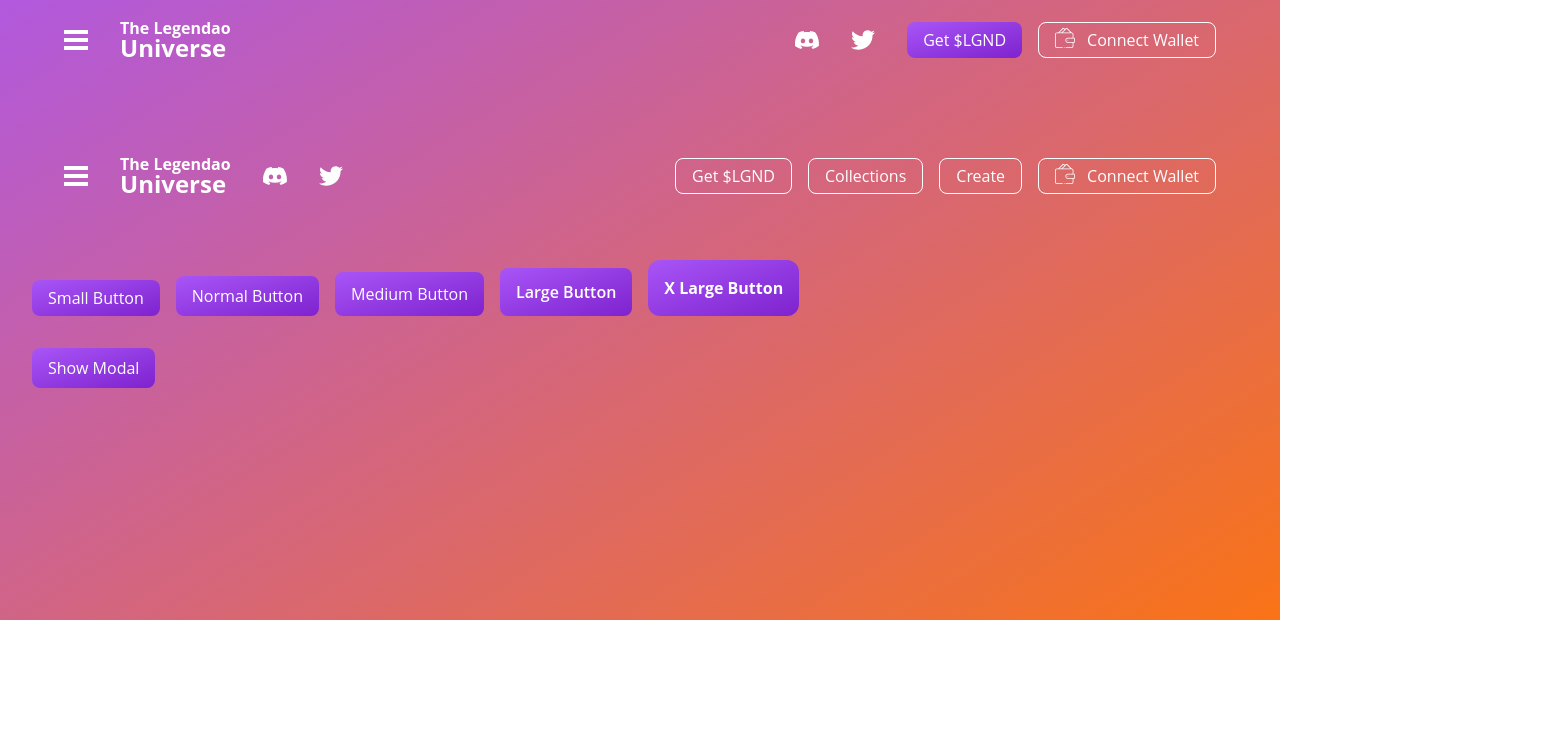
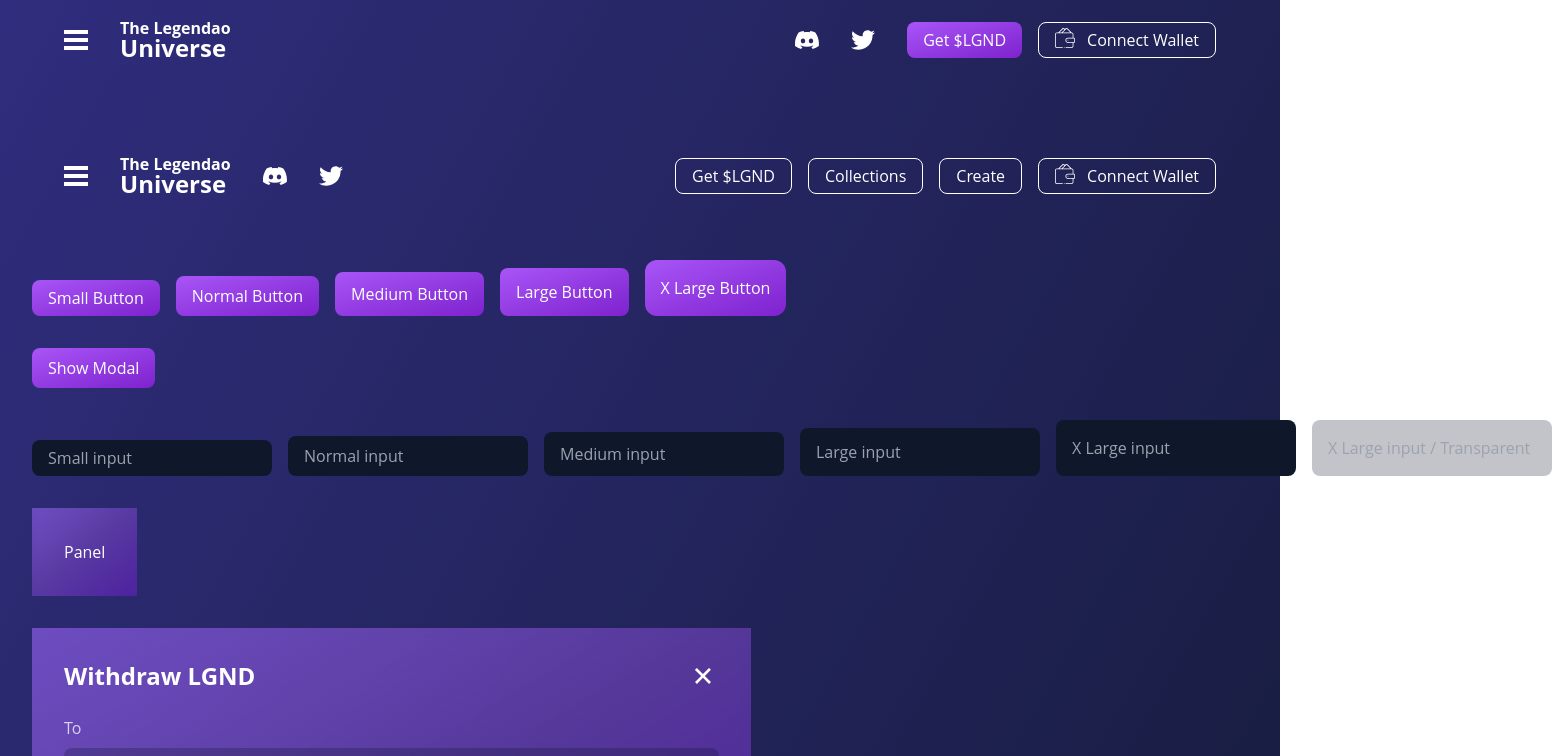
Before and after one commit to eladr7/LegenDAO-fe, a React (Create React App) app: page /ui in a window 1280 px wide. Shown: the part 180-936 px from the top of the page, 1552 px wide, since content can reach past the window. Before the commit the page ends 800 px from the top, so only its background shows below. Built offline with nearby package versions, Linux system fonts and the light colour scheme.

Commit message:
chore: update and create common components

```diff
--- a/src/components/commons/Button.tsx
+++ b/src/components/commons/Button.tsx
@@ -1,48 +1,48 @@
 import React, { useCallback } from "react";
 import cn from "classnames";
 
-interface IButtonAttrs extends React.ButtonHTMLAttributes<HTMLButtonElement> {
+interface IProps extends React.ButtonHTMLAttributes<HTMLButtonElement> {
     ref?: React.LegacyRef<HTMLButtonElement>;
-    size?: "sm" | "md" | "lg" | "xl";
+    bigness?: "sm" | "md" | "lg" | "xl";
     bTransparent?: boolean;
     bActivated?: boolean;
 }
 
 export default function Button({
     ref,
-    size,
+    bigness,
     bTransparent,
     bActivated,
     children,
     className,
     ...props
-}: IButtonAttrs): React.ReactElement {
-    const getSizeClassNames = useCallback(() => {
-        switch (size) {
+}: IProps): React.ReactElement {
+    const getBignessClassNames = useCallback(() => {
+        switch (bigness) {
             case "sm":
                 return "h-input-sm rounded-lg";
             case "md":
                 return "h-input-md rounded-lg";
             case "lg":
-                return "h-input-lg font-semibold rounded-lg";
+                return "h-input-lg rounded-lg";
             case "xl":
-                return "h-input-xl font-bold rounded-xl";
+                return "h-input-xl rounded-xl";
 
             default:
                 return "h-input rounded-lg";
         }
-    }, [size]);
+    }, [bigness]);
 
     const getTransparentClassNames = useCallback(() => {
         if (bActivated) return "bg-white text-purple-700";
-        return ["bg-transparent border border-white"];
+        return ["bg-transparent border border-white", "hover:bg-white/80 hover:text-purple-700", "active:bg-white active:text-purple-700"];
     }, [bActivated]);
 
     return (
         <button
             ref={ref}
             className={cn(
-                getSizeClassNames(),
+                getBignessClassNames(),
                 "ml-4 first:ml-0 px-4",
                 "flex flex-row flex-nowrap justify-center items-center shrink-0 grow-0",
                 "text-white whitespace-nowrap select-none transition-colors",
--- a/src/components/commons/Header.tsx
+++ b/src/components/commons/Header.tsx
@@ -67,7 +67,7 @@ export function Header({ type }: Props): React.ReactElement {
     const renderWalletBtn = useCallback(() => {
         if (isWalletConnected()) {
             return (
-                <Button size="sm" bTransparent onClick={handleOnWalletBtnClicked}>
+                <Button bigness="sm" bTransparent onClick={handleOnWalletBtnClicked}>
                     <div className="flex flex-row flex-nowrap justify-center items-center">
                         <div className="w-icon h-icon grow-0 shrink-0 mr-2 last:mr-0">
                             <WalletIcon />
@@ -78,7 +78,7 @@ export function Header({ type }: Props): React.ReactElement {
             );
         }
         return (
-            <Button size="sm" bTransparent onClick={handleOnConnectWalletBtnClicked}>
+            <Button bigness="sm" bTransparent onClick={handleOnConnectWalletBtnClicked}>
                 <div className="flex flex-row flex-nowrap justify-center items-center">
                     <div className="w-icon h-icon grow-0 shrink-0 mr-2 last:mr-0">
                         <WalletIcon />
@@ -147,7 +147,7 @@ export function Header({ type }: Props): React.ReactElement {
                 <div className="flex flex-row flex-nowrap justify-end items-center">
                     {renderActions()}
                     <div className="ml-8 first:ml-0 flex flex-row flex-nowrap">
-                        <Button size="sm">Get $LGND</Button>
+                        <Button bigness="sm">Get $LGND</Button>
                         {renderWalletBtn()}
                     </div>
                 </div>
@@ -171,13 +171,13 @@ export function Header({ type }: Props): React.ReactElement {
                 <div className="ml-8 first:ml-0 grow flex flex-row flex-nowrap justify-between items-center">
                     {renderActions()}
                     <div className="ml-8 first:ml-0 flex flex-row flex-nowrap">
-                        <Button size="sm" bTransparent>
+                        <Button bigness="sm" bTransparent>
                             Get $LGND
                         </Button>
-                        <Button size="sm" bTransparent>
+                        <Button bigness="sm" bTransparent>
                             Collections
                         </Button>
-                        <Button size="sm" bTransparent>
+                        <Button bigness="sm" bTransparent>
                             Create
                         </Button>
                         {renderWalletBtn()}
--- a/src/components/commons/Input.tsx
+++ b/src/components/commons/Input.tsx
@@ -1,27 +1,43 @@
-import React from "react";
+import React, { useCallback } from "react";
 import cn from "classnames";
 
-interface IInputAttrs extends React.InputHTMLAttributes<HTMLInputElement> {
+interface IProps extends React.InputHTMLAttributes<HTMLInputElement> {
     ref?: React.LegacyRef<HTMLInputElement>;
+    bigness?: "sm" | "md" | "lg" | "xl";
     bTransparent?: boolean;
 }
 
 export default function Input({
     ref,
+    bigness,
     bTransparent,
     className,
     ...props
-}: IInputAttrs): React.ReactElement {
+}: IProps): React.ReactElement {
+    const getBignessClassNames = useCallback(() => {
+        switch (bigness) {
+            case "sm":
+                return "h-input-sm rounded-lg";
+            case "md":
+                return "h-input-md rounded-lg";
+            case "lg":
+                return "h-input-lg rounded-lg";
+            case "xl":
+                return "h-input-xl rounded-lg";
+
+            default:
+                return "h-input rounded-lg";
+        }
+    }, [bigness]);
+
     return (
         <input
             ref={ref}
             className={cn(
-                "h-input",
+                getBignessClassNames(),
                 "disabled:opacity-50",
-                "grow shrink",
-                bTransparent
-                    ? "px-0 bg-transparent border-b border-b-slate-200 rounded-none outline-none"
-                    : "px-4 bg-slate-100 rounded-lg",
+                "grow shrink px-4",
+                bTransparent ? "bg-slate-900/25 text-white/90" : "bg-slate-900 text-white",
                 className
             )}
             {...props}
--- a/src/components/commons/Modal.tsx
+++ b/src/components/commons/Modal.tsx
@@ -19,7 +19,11 @@ export default function Modal({
                       <div className="w-full h-full fixed top-0 left-0 z-50 flex flex-row items-center justify-center select-none overflow-visible">
                           <div
                               onClick={onOuterClick}
-                              className="absolute top-0 left-0 w-full h-[200vh] select-none cursor-pointer backdrop-filter backdrop-blur-sm bg-slate-900/50"
+                              className={cn(
+                                  "absolute top-0 left-0 w-full h-[200vh]",
+                                  "select-none cursor-pointer",
+                                  "backdrop-filter backdrop-blur-sm bg-slate-900/50"
+                              )}
                           ></div>
                           <div
                               className={cn(
--- a/src/components/commons/Panel.tsx
+++ b/src/components/commons/Panel.tsx
@@ -1,14 +1,17 @@
 import React, { useCallback } from "react";
 import cn from "classnames";
+import CloseIcon from "../icons/CloseIcon";
 
 type Props = React.BaseHTMLAttributes<HTMLDivElement> & {
     borderWith?: number;
     borderRadius?: number;
+    onCloseBtnClicked?: React.MouseEventHandler<HTMLElement>;
 };
 
 export default function Panel({
     borderRadius = 14,
     borderWith = 1,
+    onCloseBtnClicked,
     children,
 }: Props): React.ReactElement {
     const calcClampedBorderWith = useCallback(() => {
@@ -23,25 +26,37 @@ export default function Panel({
         return calcOuterBorderRadius() - calcClampedBorderWith();
     }, [calcClampedBorderWith, calcOuterBorderRadius]);
 
+    const renderCloseBtn = useCallback(() => {
+        if (!onCloseBtnClicked) return null;
+        return (
+            <div className="p-2 absolute top-8 right-8">
+                <div className="w-icon-sm h-icon-sm grow-0 shrink-0" onClick={onCloseBtnClicked}>
+                    <CloseIcon />
+                </div>
+            </div>
+        );
+    }, [onCloseBtnClicked]);
+
     return (
         <div className="relative p-8 z-10">
             <div
                 className={cn(
                     `p-[${calcClampedBorderWith()}px] rounded-[${calcOuterBorderRadius()}px]`,
                     "absolute top-0 left-0 bottom-0 right-0 -z-10",
-                    "bg-gradient-to-br from-violet-200/75 to-violet-900/75",
+                    "bg-gradient-to-br from-white/25 to-violet-900/75",
                     "flex flex-col flex-none items-stretch"
                 )}
             >
                 <div
                     className={cn(
                         "grow",
-                        "bg-gradient-to-br from-violet-500/50 via-violet-700/50 to-violet-700/50",
+                        "bg-gradient-to-br from-violet-600/50 via-violet-700/25 to-violet-700/25",
                         `rounded-[${calcInnerBorderRarius()}px]`,
                         "backdrop-filter backdrop-blur-sm"
                     )}
                 ></div>
             </div>
+            {renderCloseBtn()}
             <div className="z-10">{children}</div>
         </div>
     );
--- a/src/components/layouts/DefaultLayout.tsx
+++ b/src/components/layouts/DefaultLayout.tsx
@@ -39,7 +39,7 @@ export function DefaultLayout({ children, bFooterOn, headerType, headerNode, foo
             className={cn(
                 "relative mx-auto w-full max-w-screen-desktop-4 min-h-screen",
                 "flex flex-col justify-start items-stretch",
-                "font-body font-medium text-slate-700",
+                "font-body text-slate-700",
                 "bg-gradient-to-br from-indigo-900 to-slate-900"
             )}
         >
--- a/src/components/layouts/VoidLayout.tsx
+++ b/src/components/layouts/VoidLayout.tsx
@@ -24,8 +24,8 @@ export function VoidLayout({ children }: Props): React.ReactElement {
             className={cn(
                 "relative mx-auto p-8 w-full max-w-screen-desktop-4 min-h-screen",
                 "flex flex-col justify-start items-stretch",
-                "font-body font-medium text-slate-700",
-                "bg-gradient-to-br from-purple-500 to-orange-500"
+                "font-body text-slate-700",
+                "bg-gradient-to-br from-indigo-900 to-slate-900"
             )}
         >
             <main
--- a/src/routes/UI.tsx
+++ b/src/routes/UI.tsx
@@ -1,13 +1,20 @@
 import React, { useCallback, useContext, useState } from "react";
+import BalancesPanel from "../components/BalancesPanel";
 import Button from "../components/commons/Button";
 import { Header } from "../components/commons/Header";
+import Input from "../components/commons/Input";
 import ModalPopup from "../components/commons/ModalPopup";
+import Panel from "../components/commons/Panel";
+import DepositPanel from "../components/DepositPanel";
 import { VoidLayout } from "../components/layouts/VoidLayout";
+import WithdrawPanel from "../components/WithdrawPanel";
 import AppContext from "../contexts/AppContext";
 
 export default function UI(): React.ReactElement {
     const { state } = useContext(AppContext);
     const [bModalOn, setModalOn] = useState<boolean>(false);
+    const [bWithdrawPanelOn, setWithdrawPanelOn] = useState<boolean>(true);
+    const [bBalancesPanelOn, setBalancesPanelOn] = useState<boolean>(true);
 
     const handleOnShowModalBtnClicked = useCallback(() => {
         setModalOn((pre: boolean) => !pre);
@@ -15,6 +22,14 @@ export default function UI(): React.ReactElement {
 
     const handleModalOnOuterClicked = useCallback(() => {
         setModalOn(false);
+    }, []);
+
+    const handleOnWithdrawPanelCloseBtnClicked = useCallback(() => {
+        setWithdrawPanelOn(false);
+    }, []);
+
+    const handleOnBalancesPanelCloseBtnClicked = useCallback(() => {
+        setBalancesPanelOn(false);
     }, []);
 
     return (
@@ -29,11 +44,11 @@ export default function UI(): React.ReactElement {
                 <Header type="collection" />
             </div>
             <div className="mb-8 last:mb-0 flex flex-row flex-nowrap items-end">
-                <Button size="sm">Small Button</Button>
+                <Button bigness="sm">Small Button</Button>
                 <Button>Normal Button</Button>
-                <Button size="md">Medium Button</Button>
-                <Button size="lg">Large Button</Button>
-                <Button size="xl">X Large Button</Button>
+                <Button bigness="md">Medium Button</Button>
+                <Button bigness="lg">Large Button</Button>
+                <Button bigness="xl">X Large Button</Button>
             </div>
             <div className="mb-8 last:mb-0">
                 <Button onClick={handleOnShowModalBtnClicked}>Show Modal</Button>
@@ -48,6 +63,39 @@ export default function UI(): React.ReactElement {
                     </ModalPopup>
                 </div>
             )}
+            <div className="mb-8 last:mb-0 flex flex-row flex-nowrap items-end">
+                <Input className="ml-4 first:ml-0" bigness="sm" placeholder="Small input" />
+                <Input className="ml-4 first:ml-0" placeholder="Normal input" />
+                <Input className="ml-4 first:ml-0" bigness="md" placeholder="Medium input" />
+                <Input className="ml-4 first:ml-0" bigness="lg" placeholder="Large input" />
+                <Input className="ml-4 first:ml-0" bigness="xl" placeholder="X Large input" />
+                <Input
+                    className="ml-4 first:ml-0"
+                    bigness="xl"
+                    bTransparent
+                    placeholder="X Large input / Transparent"
+                />
+            </div>
+            <div className="mb-8 last:mb-0 flex">
+                <Panel>
+                    <div className="text-white">Panel</div>
+                </Panel>
+            </div>
+            {bWithdrawPanelOn && (
+                <div className="mb-8 last:mb-0 flex">
+                    <WithdrawPanel onCloseBtnClicked={handleOnWithdrawPanelCloseBtnClicked} />
+                </div>
+            )}
+
+            <div className="mb-8 last:mb-0 flex">
+                <DepositPanel />
+            </div>
+
+            {bBalancesPanelOn && (
+                <div className="mb-8 last:mb-0 flex">
+                    <BalancesPanel />
+                </div>
+            )}
         </VoidLayout>
     );
 }
```
